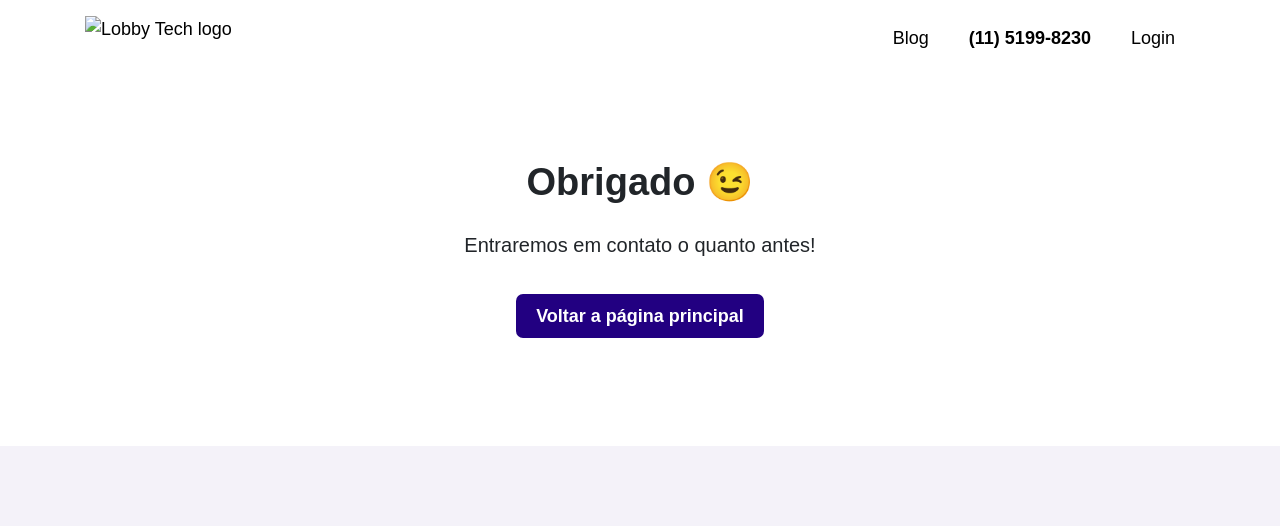
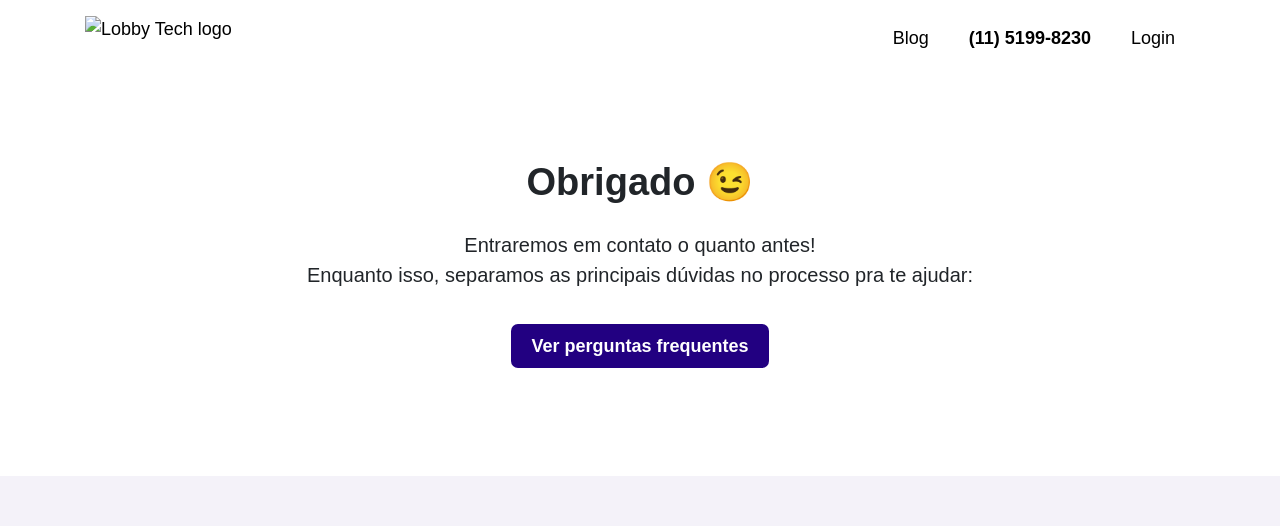
Before and after one commit to lobby-tech/lobby.tech, a Jekyll site: the page built from pedido-enviado.html, in a window 1280 px wide. Shown: the top 526 px of the page. Built offline with Jekyll 4.4.1, drawn with Linux system fonts in a browser that asks for light colours; a script that is not in the unit is left out; grey boxes are pictures that could not be loaded.

Commit message:
Added FAQ

```diff
--- a/index.html
+++ b/index.html
@@ -172,6 +172,10 @@ layout: home
       </section>
     </div>
   </div>
+  <br>
+  <p>
+    Ainda com dúvidas? <a href="/perguntas-frequentes"><b>Ver perguntas frequentes</b></a>
+  </p>
 </section>
 
 <section class="section-one">
--- a/pedido-enviado.html
+++ b/pedido-enviado.html
@@ -6,11 +6,15 @@ layout: home
 <section class="section-one">
   <div class="container">
     <h1 class="font--xl">Obrigado 😉</h1>
-    <p class="font--md">Entraremos em contato o quanto antes!</p>
+    <p class="font--md">
+      Entraremos em contato o quanto antes!
+      <br>
+      Enquanto isso, separamos as principais dúvidas no processo pra te ajudar:
+    </p>
     <br>
     <p>
-      <a href="/" class="btn">
-        Voltar a página principal
+      <a href="/perguntas-frequentes" class="btn">
+        Ver perguntas frequentes
       </a>
     </p>
   </div>
--- a/perguntas-frequentes.html
+++ b/perguntas-frequentes.html
@@ -5,7 +5,7 @@ layout: home
 <section class="section-one">
   <div class="container">
     <h1 class="font--xxl">Perguntas frequentes</h1>
-    <p class="font--md">Oi, estamos aqui pra te ajudar. Separamos as perguntas de clientes que mais recebemos.</p>
+    <p class="font--md">Oi, estamos aqui pra te ajudar. Abaixo estão as perguntas que mais recebemos.</p>
     <br>
     <br>
     <div class="row" style="text-align:left">
```
